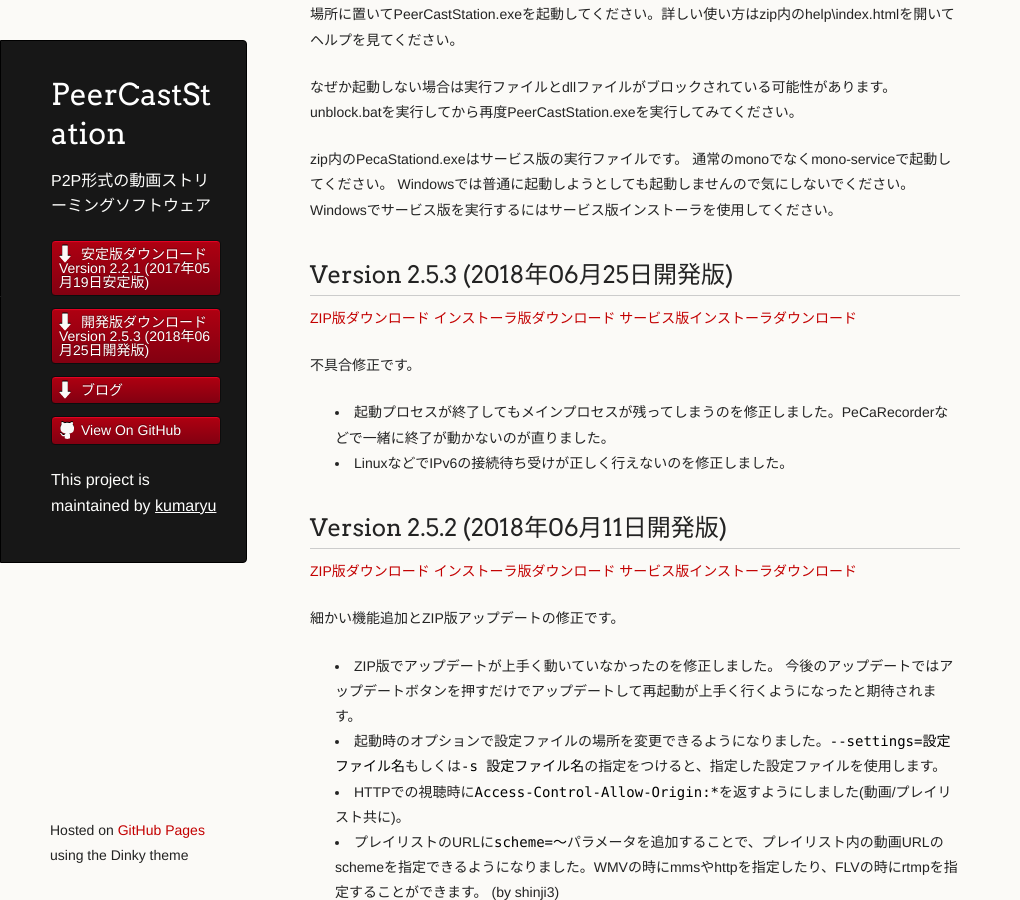
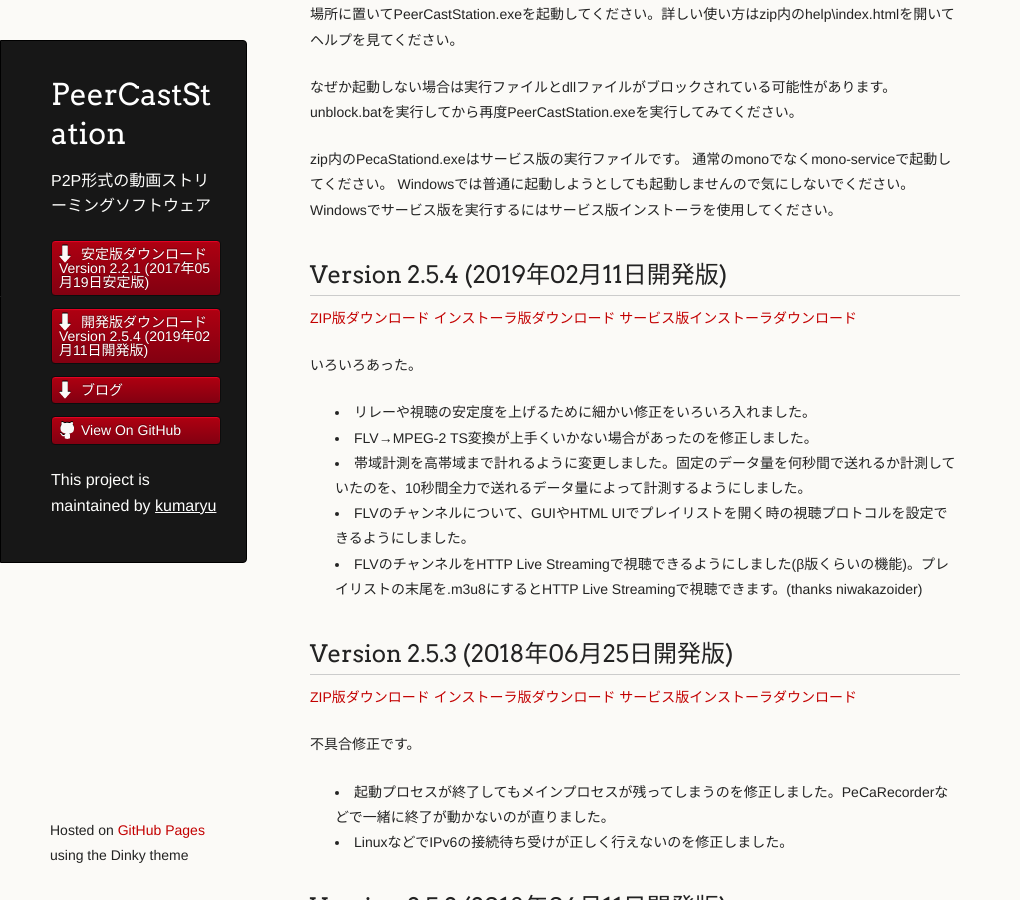
Before and after one commit to kumaryu/peercaststation, a Jekyll site: the page built from download-dev.mkd, in a window 1280 px wide and 900 px high, scrolled down 410 px. Shown: the whole window, without its empty margins (0-1020 px from the left). Built offline with Jekyll 4.4.1, drawn with Linux system fonts in a browser that asks for light colours.

Commit message:
bumped version up to 2.5.4.

```diff
--- a/_data/releasenotes.yml
+++ b/_data/releasenotes.yml
@@ -1,4 +1,28 @@
 ---
+- name: Version 2.5.4 (2019年02月11日開発版)
+  version: 2.5.4
+  channel: dev
+  notes: |
+    いろいろあった。
+
+    * リレーや視聴の安定度を上げるために細かい修正をいろいろ入れました。
+    * FLV→MPEG-2 TS変換が上手くいかない場合があったのを修正しました。
+    * 帯域計測を高帯域まで計れるように変更しました。固定のデータ量を何秒間で送れるか計測していたのを、10秒間全力で送れるデータ量によって計測するようにしました。
+    * FLVのチャンネルについて、GUIやHTML UIでプレイリストを開く時の視聴プロトコルを設定できるようにしました。
+    * FLVのチャンネルをHTTP Live Streamingで視聴できるようにしました(β版くらいの機能)。プレイリストの末尾を.m3u8にするとHTTP Live Streamingで視聴できます。(thanks niwakazoider)
+  date: 2019-02-11T03:00:00+09:00
+  url: http://www.pecastation.org/files/PeerCastStation-2.5.4.zip
+  enclosures:
+  - type: archive
+    url: http://www.pecastation.org/files/PeerCastStation-2.5.4.zip
+    length: 2189723
+  - type: installer
+    url: http://www.pecastation.org/files/PeerCastStation-2.5.4.exe
+    length: 2369233
+  - type: serviceinstaller
+    url: http://www.pecastation.org/files/PecaStationd-2.5.4.msi
+    length: 2044854
+
 - name: Version 2.5.3 (2018年06月25日開発版)
   version: 2.5.3
   channel: dev
```
Also changed, not shown: Gemfile.lock.
